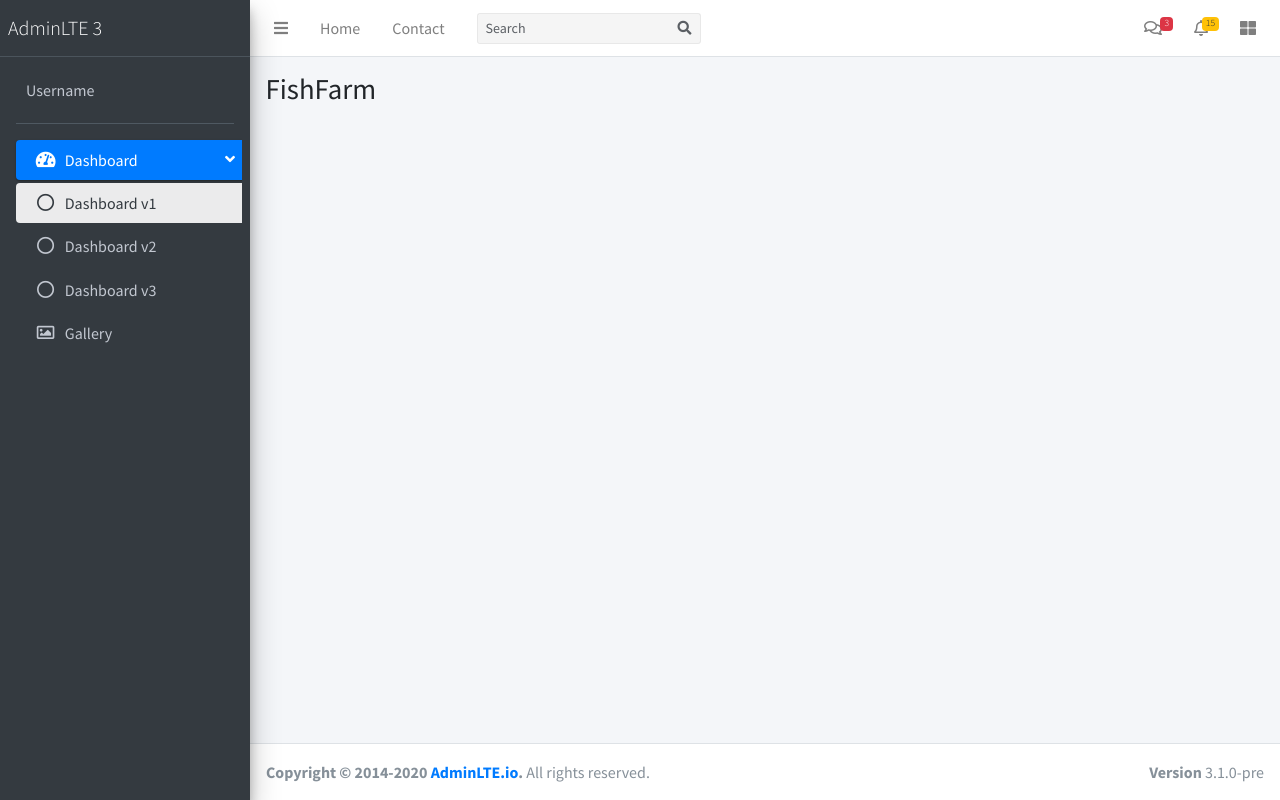
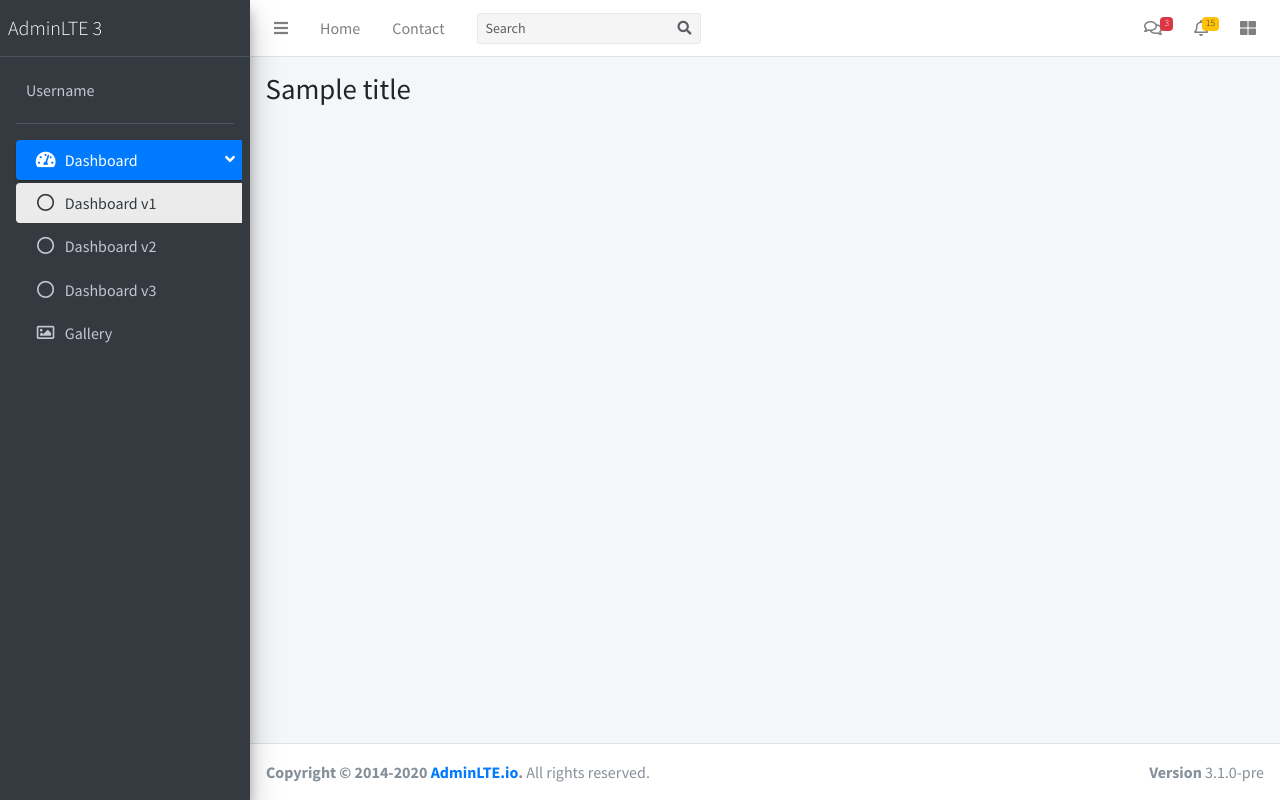
Before and after one commit to kpotia/fishfarm, a CodeIgniter 4 app: the page made by app/Views/templates/dashboard.php in a window 1280 px wide. Run offline with PHP 8.4 and a stand-in for CodeIgniter, Linux system fonts and the light colour scheme; the template is opened without the code that fills it: most values are stand-ins (such as "Sample title", 1, 10 or a date in 2020); some libraries are stand-ins or nearby versions.

Commit message:
dashboard template updated

```diff
--- a/app/Views/templates/dashboard.php
+++ b/app/Views/templates/dashboard.php
@@ -17,13 +17,16 @@
       <div class="container-fluid">
         <div class="row mb-2">
           <div class="col-sm-6">
-            <h1>FishFarm</h1>
+            <h1>
+            <?php if(isset($title)):  ?>
+              <?=$title ?>
+                <?php else:?>
+              Fishfarm
+            <?php endif;?>
+            </h1>
           </div>
           <div class="col-sm-6">
-            <!-- <ol class="breadcrumb float-sm-right">
-              <li class="breadcrumb-item"><a href="#">Home</a></li>
-              <li class="breadcrumb-item active">Blank Page</li>
-            </ol> -->
+
           </div>
         </div>
       </div><!-- /.container-fluid -->
```
